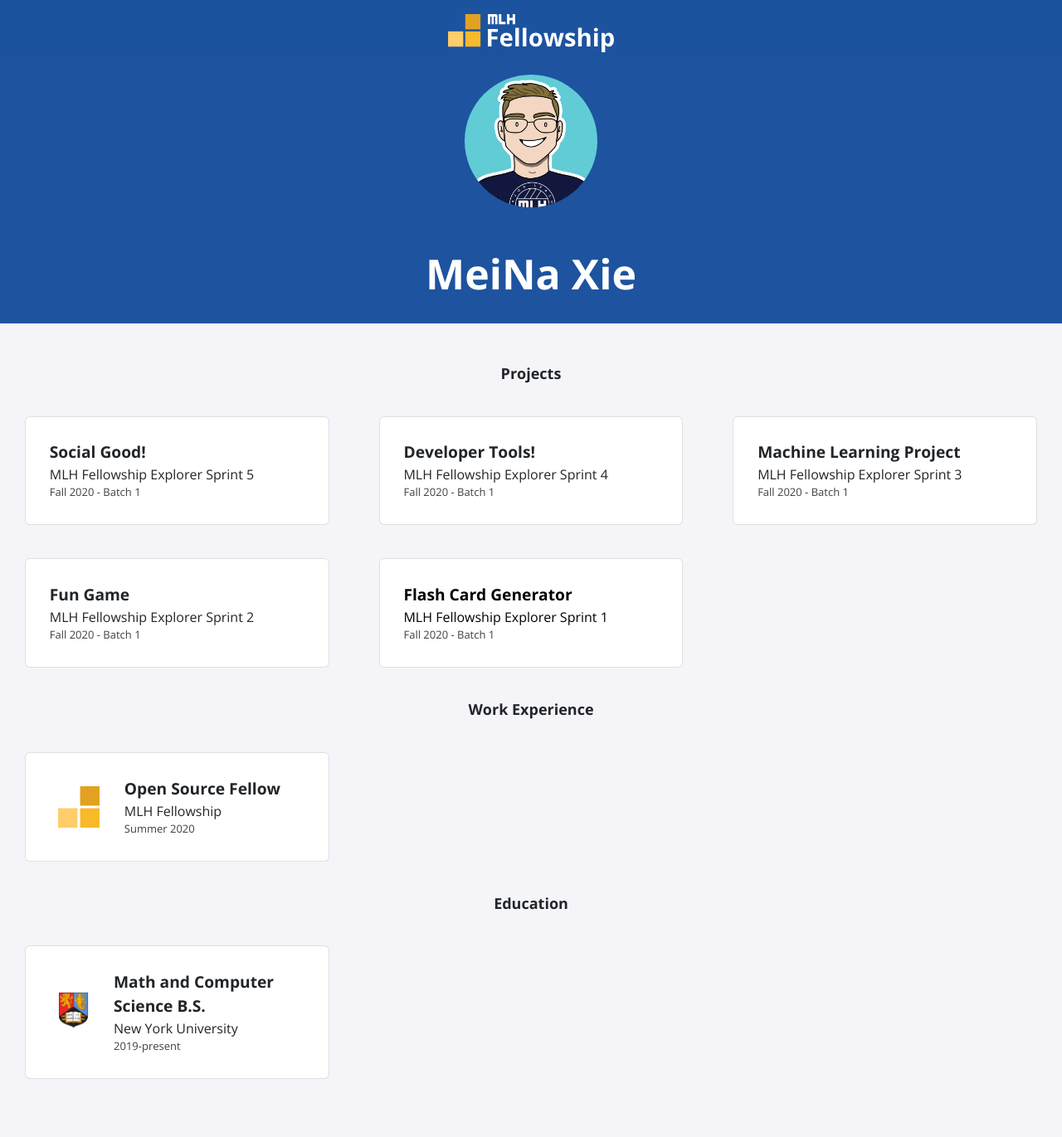
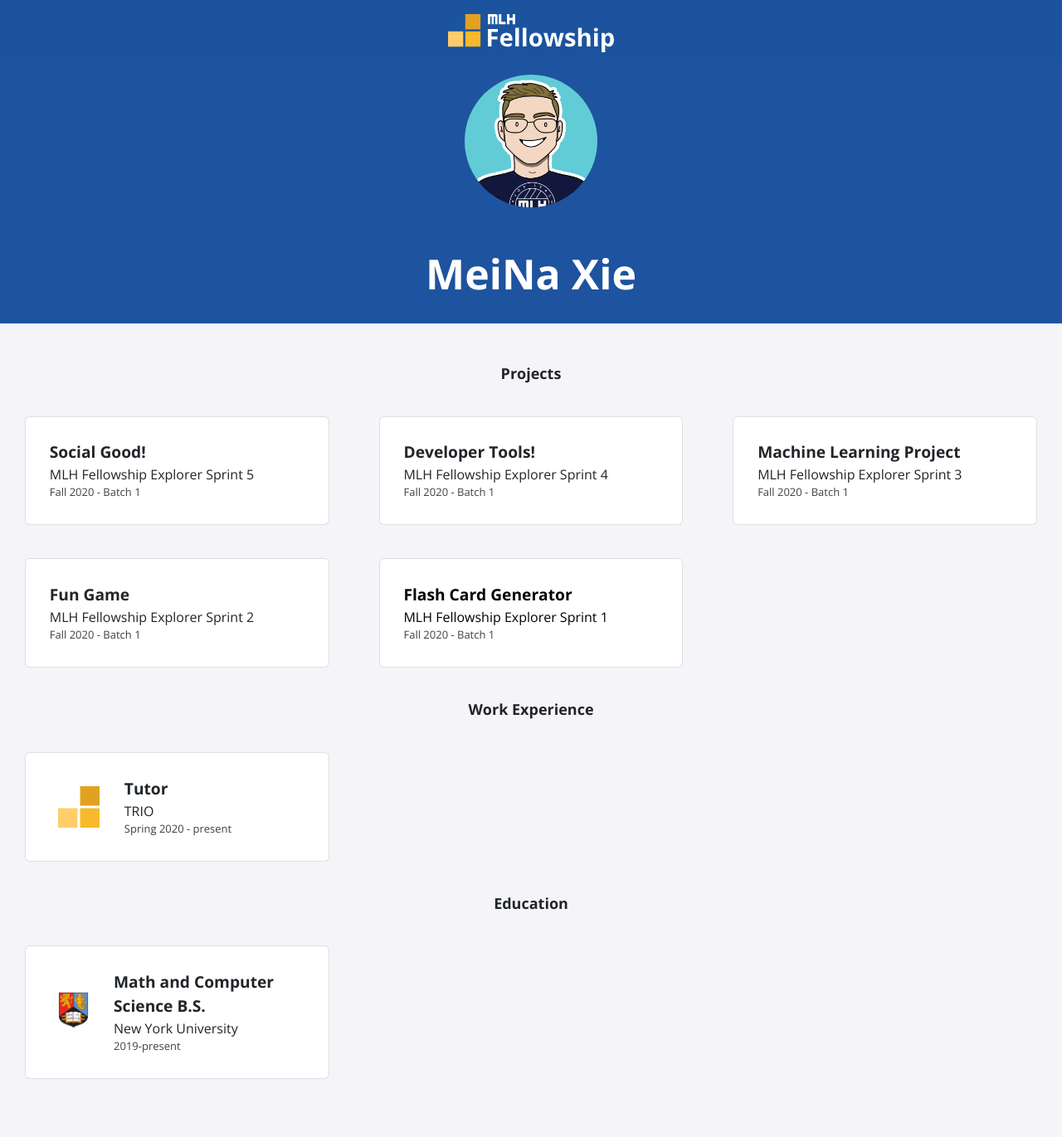
Before and after one commit to Mina-QwQ/Mina-QwQ.github.io, a Jekyll site: the page built from index.html, in a window 1280 px wide. Shown: the whole page at 83% size. Built offline with Jekyll 4.4.1, drawn with Linux system fonts in a browser that asks for light colours; nearby versions of some CDN libraries.

Commit message:
Update experience.yml

```diff
--- a/_data/experience.yml
+++ b/_data/experience.yml
@@ -1,4 +1,4 @@
-- role: Open Source Fellow
-  company: MLH Fellowship
-  dates: Summer 2020
+- role: Tutor
+  company: TRIO
+  dates: Spring 2020 - present
   logo: fellowship.svg
```
